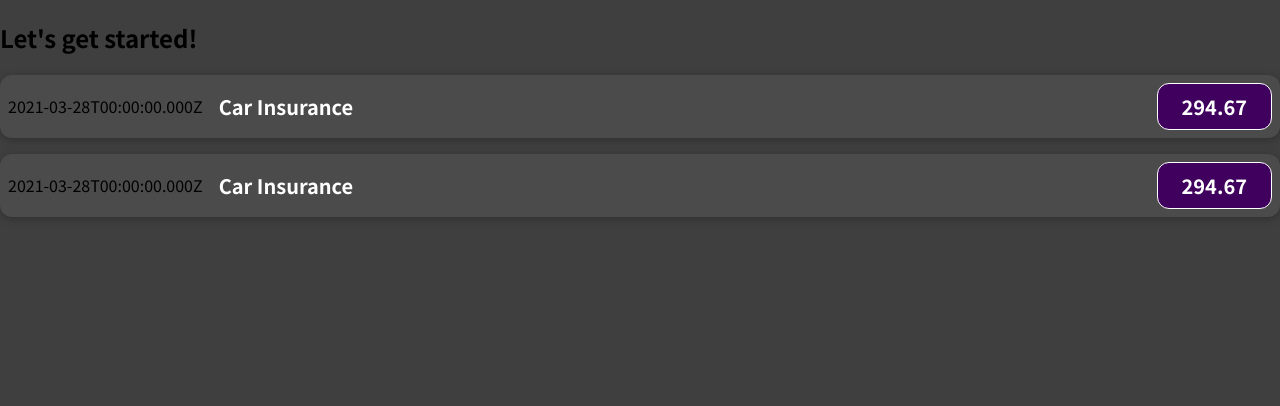
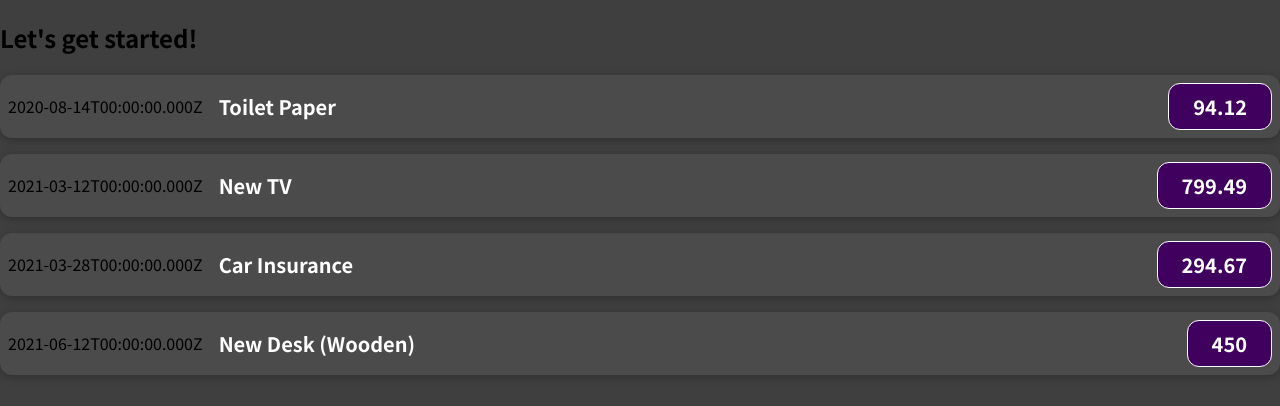
Before and after one commit to Kelvon-Patterson/learn-react, a JavaScript app: page / in a window 1280 px wide. Shown: the top 406 px of the page. Built offline with nearby package versions, Linux system fonts and the light colour scheme.

Commit message:
Feat: how to share data via props

```diff
--- a/src/App.js
+++ b/src/App.js
@@ -1,13 +1,36 @@
 import ExpenseItem from "./components/ExpenseItem";
 
 function App() {
-  return (
-      <div>
-        <h2>Let's get started!</h2>
-          <ExpenseItem></ExpenseItem>
-          <ExpenseItem></ExpenseItem>
-      </div>
-  );
+    const expenses = [
+        {
+            id: 'e1',
+            title: 'Toilet Paper',
+            amount: 94.12,
+            date: new Date(2020, 7, 14),
+        },
+        {id: 'e2', title: 'New TV', amount: 799.49, date: new Date(2021, 2, 12)},
+        {
+            id: 'e3',
+            title: 'Car Insurance',
+            amount: 294.67,
+            date: new Date(2021, 2, 28),
+        },
+        {
+            id: 'e4',
+            title: 'New Desk (Wooden)',
+            amount: 450,
+            date: new Date(2021, 5, 12),
+        },
+    ];
+    return (
+        <div>
+            <h2>Let's get started!</h2>
+            <ExpenseItem title={expenses[0].title} amount={expenses[0].amount} date={expenses[0].date}></ExpenseItem>
+            <ExpenseItem title={expenses[1].title} amount={expenses[1].amount} date={expenses[1].date}></ExpenseItem>
+            <ExpenseItem title={expenses[2].title} amount={expenses[2].amount} date={expenses[2].date}></ExpenseItem>
+            <ExpenseItem title={expenses[3].title} amount={expenses[3].amount} date={expenses[3].date}></ExpenseItem>
+        </div>
+    );
 }
 
 export default App;
--- a/src/components/ExpenseItem.js
+++ b/src/components/ExpenseItem.js
@@ -1,15 +1,15 @@
 import './ExpenseItem.css'
-function ExpenseItem(){
+function ExpenseItem(props){
     const expenseDate = new Date(2021,2,28);
     const expenseTitle = 'Car Insurance';
     const expenseAmount = 294.67;
 
     return (
         <div className="expense-item">
-        <div>{expenseDate.toISOString()}</div>
+        <div>{props.date.toISOString()}</div>
         <div className="expense-item__description">
-            <h2>{expenseTitle}</h2>
-            <div className="expense-item__price">{expenseAmount}</div>
+            <h2>{props.title}</h2>
+            <div className="expense-item__price">{props.amount}</div>
         </div>
     </div>);
 }
```
